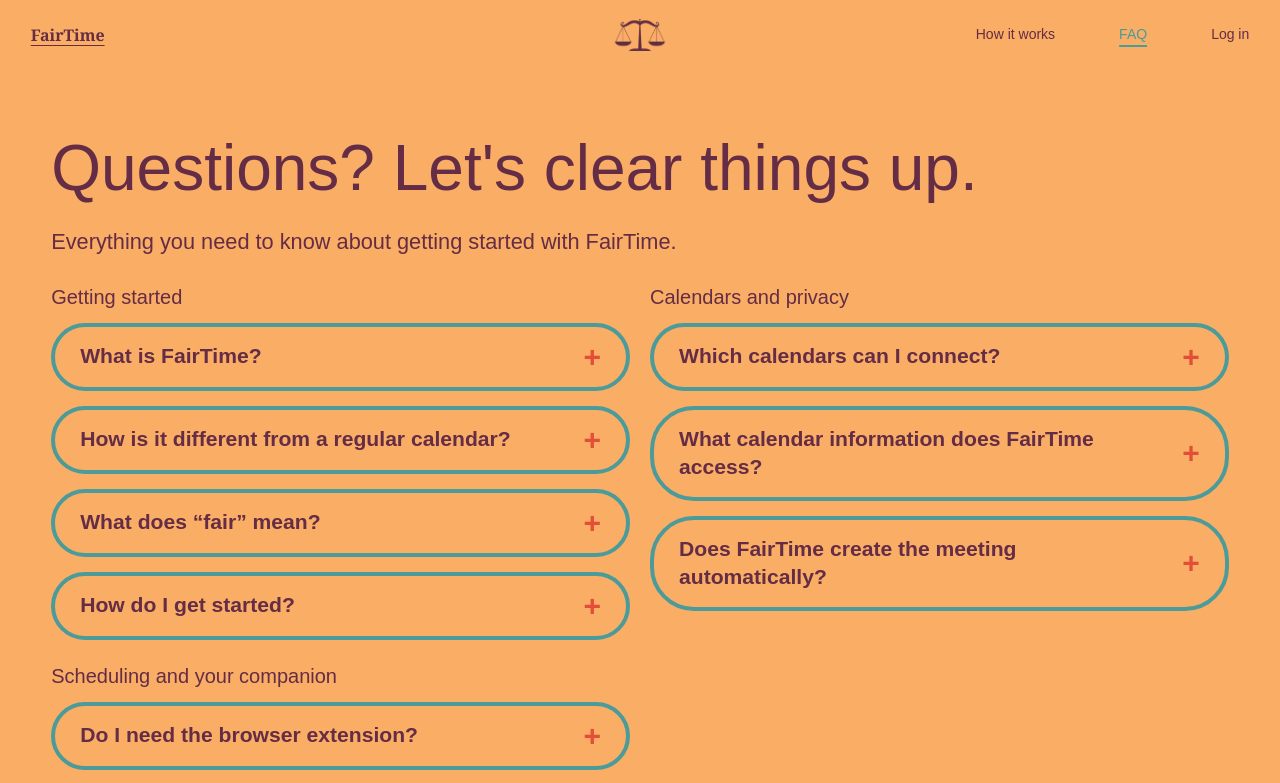
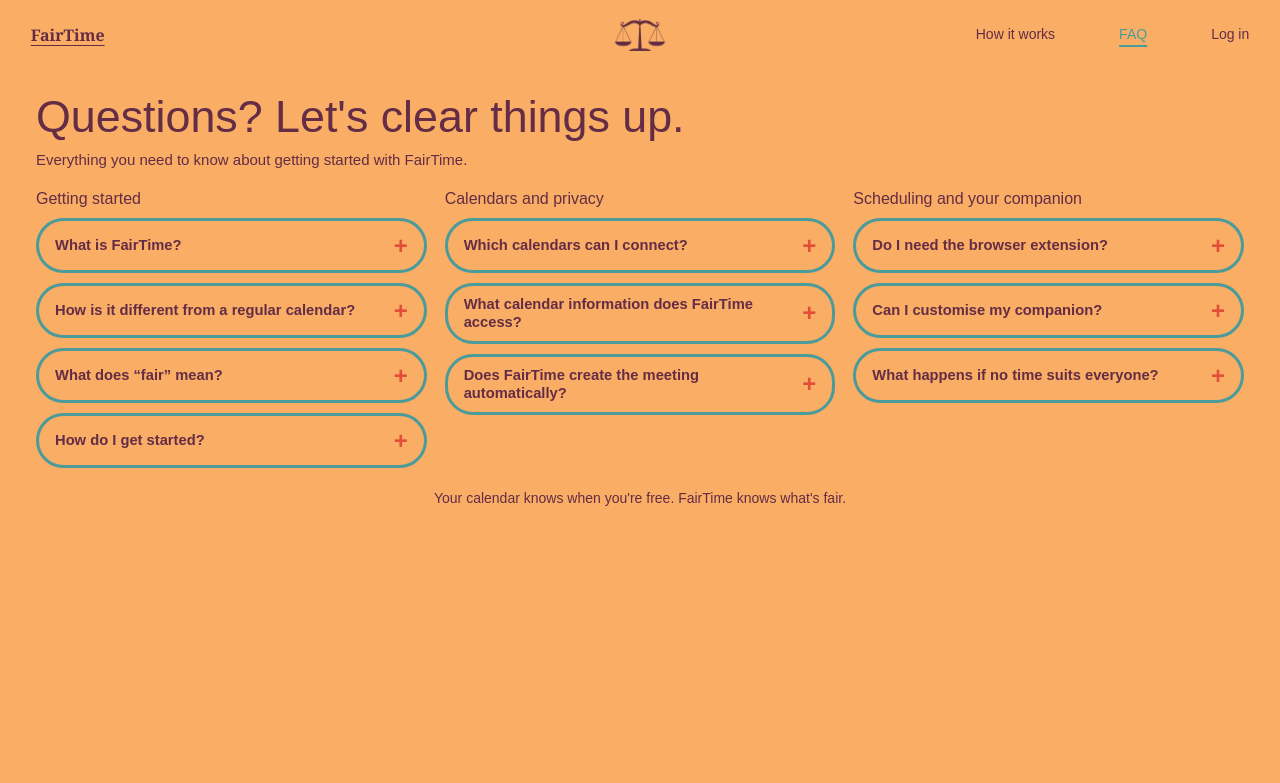
Before and after one commit to yusiaeng/fairtime, a Next.js app: page /faq in a window 1280 px wide. Shown: the top 783 px of the page. Built offline with nearby package versions, Linux system fonts and the light colour scheme; a web font is replaced by a local one.

Commit message:
Fit FAQ questions into compact desktop viewport

```diff
--- a/src/app/globals.css
+++ b/src/app/globals.css
@@ -136,3 +136,29 @@ button:focus-visible, a:focus-visible { outline: 3px solid var(--plum); outline-
   .faq-item h3 button { padding: 14px 18px; }
   .faq-item p { padding: 0 18px 20px; }
 }
+
+/* Compact FAQ desktop layout: all ten collapsed questions visible at once. */
+@media (min-width: 1100px) {
+  .faq-main { max-width: 1600px; padding: 22px 36px 18px; }
+  .faq-main h1 { font-size: clamp(34px, 3.5vw, 52px); line-height: 1.1; margin-bottom: 10px; max-width: none; }
+  .faq-intro { font-size: clamp(15px, 1.15vw, 19px); line-height: 1.25; margin-bottom: 20px; max-width: none; }
+  .faq-sections { grid-template-columns: repeat(3, minmax(0, 1fr)); column-gap: 18px; row-gap: 0; }
+  .faq-section h2 { font-size: 16px; margin-bottom: 10px; }
+  .faq-items { gap: 10px; }
+  .faq-item { border-width: 3px; border-radius: 28px; }
+  .faq-item.is-open { border-radius: 28px; }
+  .faq-item h3 button { padding: 9px 16px; font-size: clamp(14px, 1.15vw, 18px); line-height: 1.25; min-height: 49px; }
+  .faq-symbol { font-size: 24px; }
+  .faq-item p { padding: 0 16px 14px; font-size: 14px; line-height: 1.4; }
+  .faq-tagline { margin-top: 22px; font-size: 14px; }
+}
+@media (min-width: 761px) and (max-width: 1099px) {
+  .faq-main { padding-top: 22px; }
+  .faq-main h1 { font-size: 40px; margin-bottom: 12px; }
+  .faq-intro { font-size: 17px; margin-bottom: 16px; }
+  .faq-items { gap: 9px; }
+  .faq-section h2 { font-size: 16px; margin-bottom: 9px; }
+  .faq-item { border-width: 3px; }
+  .faq-item h3 button { padding: 9px 15px; font-size: 15px; }
+  .faq-item p { font-size: 14px; padding: 0 15px 12px; }
+}
```
